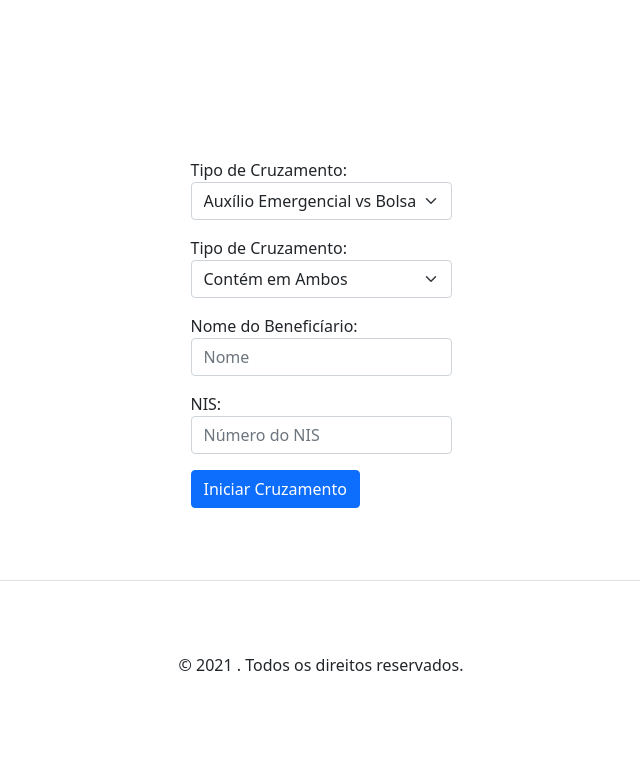
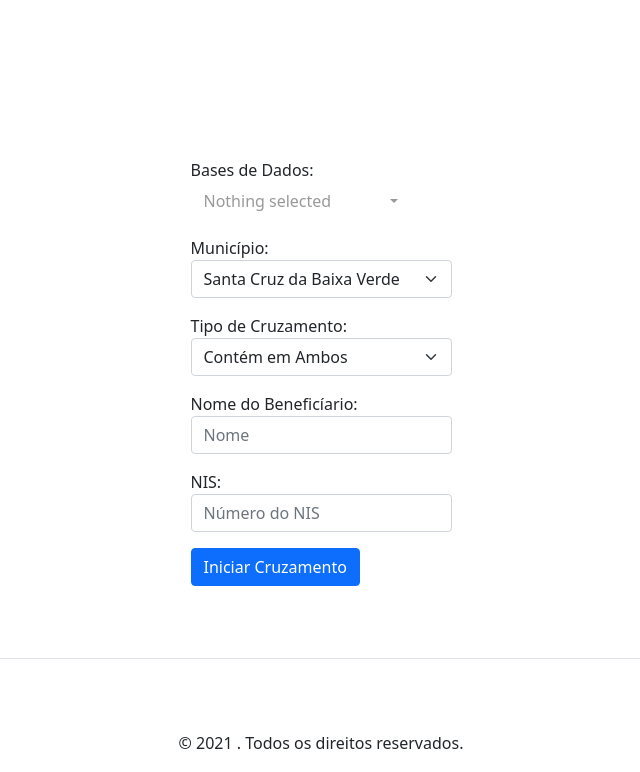
Before and after one commit to MaelSantos/TCC-OAEB, a Django app: page /polls/cruzamento/auxilios/ in a window 1280 px wide. Shown: the part 64-836 px from the top of the page, without its empty margins (319-959 px from the left). Before the commit the page ends 735 px from the top, so only its background shows below. Run offline with Django 3.2, Linux system fonts and the light colour scheme; some libraries are stand-ins or nearby versions.

Commit message:
Cruzando diferetes bases

```diff
--- a/polls/static/polls/cruzamento.js
+++ b/polls/static/polls/cruzamento.js
@@ -3,3 +3,22 @@ if($(".dataframe") != undefined){
     tabela.addClass("table table-hover")
     tabela.css("width", "100%")
 }
+
+$('#bases').selectpicker();
+$('#bases').css("width", "100%")
+$('#alerta').hide()
+
+function regraBases(campo){
+
+    bases = $(campo).val();
+    $("#basesSelecionadas").val(bases.join());
+    if(bases.length > 2){
+        $.alert("Escolha no máximos duas bases de dados");
+        $("#buscar").attr("disabled", true);
+        $('#alerta').show()
+    }else{
+        $("#buscar").attr("disabled", false);
+        $('#alerta').hide()
+    }
+
+}
--- a/polls/templates/polls/cruzamento.html
+++ b/polls/templates/polls/cruzamento.html
@@ -4,6 +4,9 @@
 {% block links %}
     <link rel="stylesheet" href="https://cdnjs.cloudflare.com/ajax/libs/jquery-confirm/3.3.2/jquery-confirm.min.css" xmlns:>
     <script src="https://cdnjs.cloudflare.com/ajax/libs/jquery-confirm/3.3.2/jquery-confirm.min.js"></script>
+
+    <link rel="stylesheet" href="https://cdn.jsdelivr.net/npm/bootstrap-select@1.14.0-beta2/dist/css/bootstrap-select.min.css">
+    <script src="https://cdn.jsdelivr.net/npm/bootstrap-select@1.14.0-beta2/dist/js/bootstrap-select.min.js"></script>
 {% endblock %}
 
 {% block titulo %}Web Crawling{% endblock %}
@@ -16,16 +19,28 @@
         {% csrf_token %}
 
         <div class="form-group mb-3">
-            <label for="tipoCruzamento">Tipo de Cruzamento:</label>
-            <select class="form-select" name="tipoCruzamento" id="tipoCruzamento">
-                <option value="bolsa" {{ bolsa }}>Auxílio Emergencial vs Bolsa Família</option>
-                <option value="prefeitura" {{ prefeitura }}>Auxílio Emergencial vs Prefeitura</option>
-                <option value="orgao" {{ orgao }}>Auxílio Emergencial vs Orgão de Classe</option>
+            <label for="bases">Bases de Dados:</label>
+            <select class="select" id="bases" name="bases" onchange="regraBases(this)" multiple required>
+                <option value="auxilio">Auxílio Emergencial</option>
+                <option value="bolsa">Bolsa Família</option>
+                <option value="orgao">Orgão de Classe</option>
+                <option value="prefeitura">Prefeitura</option>
+            </select>
+        </div>
+
+        <input type="hidden" name="basesSelecionadas" id="basesSelecionadas" value="{{ bases }}" required>
+
+        <div class="form-group mb-3">
+            <label for="municipio">Município:</label>
+            <select class="form-select" name="municipio" id="municipio" required>
+                <option value="SANTA_CRUZ_DA_BAIXA_VERDE" {{ SANTA_CRUZ_DA_BAIXA_VERDE }}>Santa Cruz da Baixa Verde</option>
+                <option value="SERRA_TALHADA" {{ SERRA_TALHADA }}>Serra Talhada</option>
+                <option value="TRIUNFO" {{ TRIUNFO }}>Triunfo</option>
             </select>
         </div>
 
         <div class="form-group mb-3">
-            <label for="tipoCruzamento">Tipo de Cruzamento:</label>
+            <label for="combinacao">Tipo de Cruzamento:</label>
             <select class="form-select" name="combinacao" id="combinacao">
                 <option value="ambas" {{ ambas }}>Contém em Ambos</option>
                 <option value="primeira" {{ primeira }}>Está presente somente na 1ª</option>
@@ -42,8 +57,11 @@
         </div>
 
         <button type="submit" id="buscar" class="btn btn-primary">Iniciar Cruzamento<i class="ui search icon"></i></button>
+    </form>
 
-    </form>
+    <div class="alert alert-danger mt-3" role="alert" id="alerta">
+        Escolha no máximos duas bases de dados
+    </div>
 
 {% endblock %}
 
--- a/polls/views.py
+++ b/polls/views.py
@@ -101,20 +101,21 @@ def cruzar(request):
     nome = request.POST.get('nomeBeneficiario')
     nis = request.POST.get('nis')
     combinacao = request.POST.get('combinacao')
+    municipio = request.POST.get('municipio')
 
-    tipoCruzamento = request.POST.get('tipoCruzamento')
+    bases = request.POST.get('basesSelecionadas').split(",")
+    base1 = bases[0]
+    base2 = bases[1]
+    sufixos = ["_"+base1[0:2].upper(), "_"+base2[0:2].upper()]
+    if base1 == "auxilio" and base2 == "bolsa":
+        chave = "NIS"
+    else:
+        chave = "Nome"
 
     c = Cruzamento()
-
-    if tipoCruzamento == "bolsa":
-        if combinacao == "ambas":
-            data = c.cruzar_ae_bf_indevidos(nome=nome, nis=nis)
-        else:
-            data = c.cruzar_nao_bolsa(nome=nome, nis=nis)
-    elif tipoCruzamento == "prefeitura":
-        data = c.cruzar_prefeitura(nome=nome)
-    else:
-        data = c.cruzar_orgaos(nome=nome, nis=nis)
+    tableA = c.buscar_bases(base1, nome=nome, nis=nis, cidade=municipio)
+    tableB = c.buscar_bases(base2, nome=nome, nis=nis, cidade=municipio)
+    data = c.cruzar_ambas(tableA, tableB, chave, sufixos)
 
     return render(request, 'polls/cruzamento.html',
-                  {'data': data, "nome": nome, "nis": nis, tipoCruzamento: "selected", combinacao: "selected"})
+                  {'data': data, "nome": nome, "nis": nis, combinacao: "selected", municipio: "selected"})
```
Also changed, not shown: polls/controller/cruzamento.py (+30 -59 lines), polls/crawler/crawler.py (+5 -5 lines).
